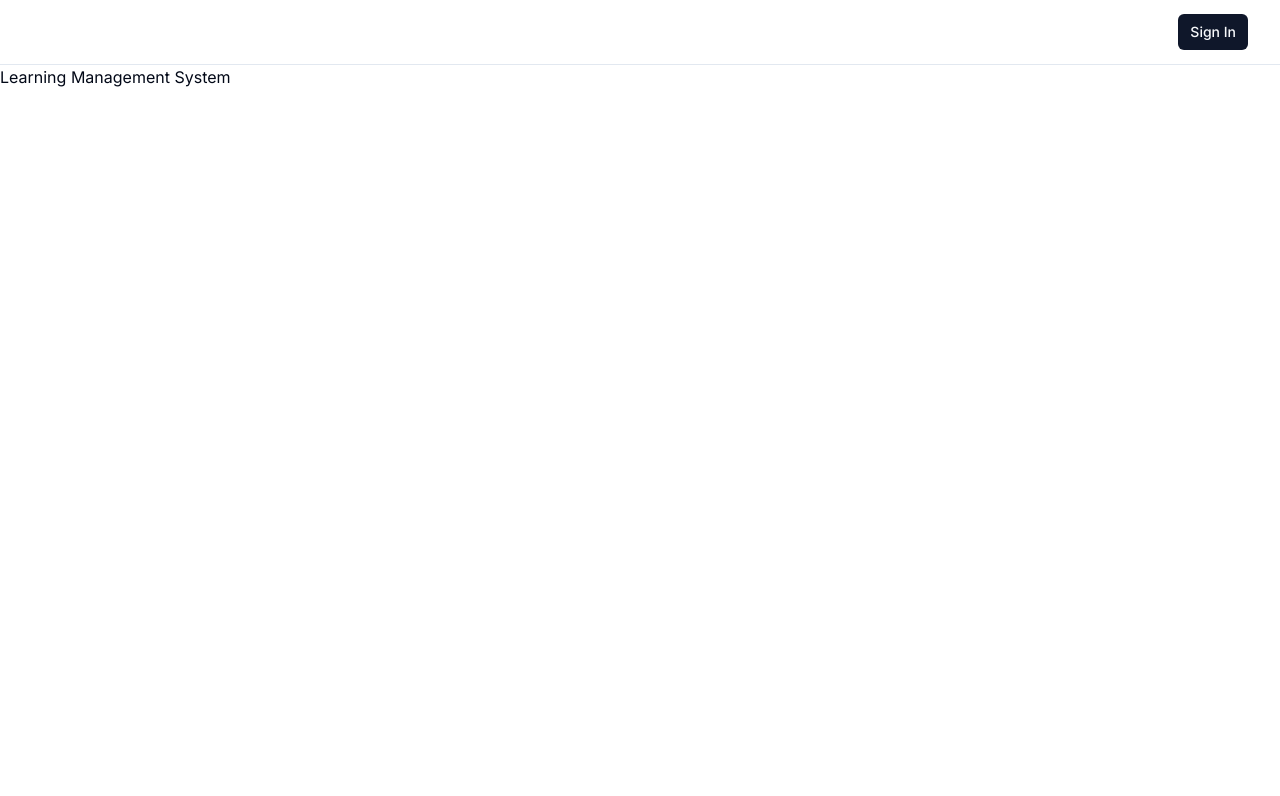
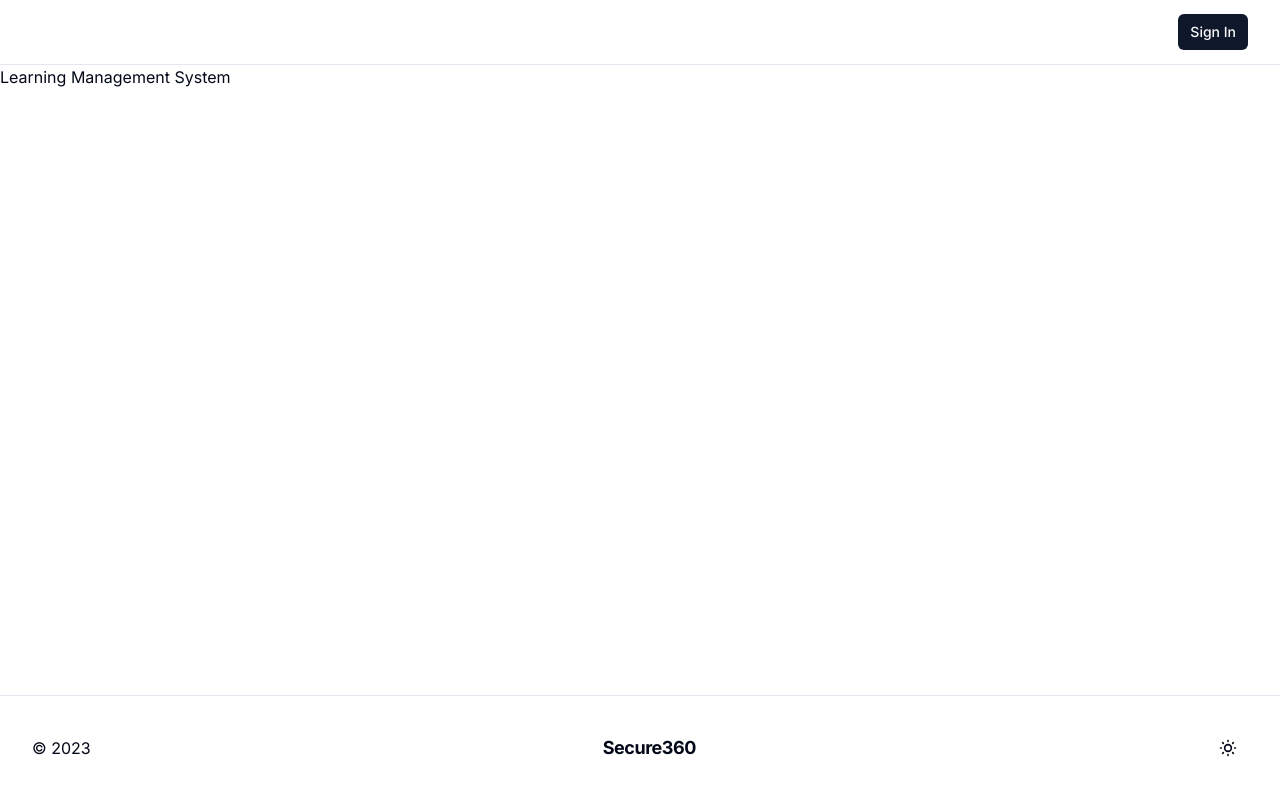
Before and after one commit to folashade012/learning-management-system, a Next.js app: page / in a window 1280 px wide. Shown: the top 796 px of the page. Built offline with nearby package versions, Linux system fonts and the light colour scheme; no server answers.

Commit message:
feat: Added theme provider

```diff
--- a/app/(routes)/layout.tsx
+++ b/app/(routes)/layout.tsx
@@ -1,7 +1,7 @@
 import { currentUser } from "@clerk/nextjs";
 
-// import { SiteFooter } from "@/components/layouts/site-footer"
-import { SiteHeader } from "@/components/layout/site-header";
+import { SiteFooter } from "@/components/site-footer";
+import { SiteHeader } from "@/components/site-header";
 
 interface LobbyLayoutProps {
   children: React.ReactNode;
@@ -14,7 +14,7 @@ export default async function LobbyLayout({ children }: LobbyLayoutProps) {
     <div className='relative flex min-h-screen flex-col'>
       <SiteHeader user={user} />
       <main className='flex-1'>{children}</main>
-      {/* <SiteFooter /> */}
+      <SiteFooter />
     </div>
   );
 }
--- a/app/layout.tsx
+++ b/app/layout.tsx
@@ -4,6 +4,7 @@ import type { Metadata } from "next";
 import { Inter } from "next/font/google";
 
 import { Toaster } from "@/components/ui/toaster";
+import { ThemeProvider } from "@/providers/theme-provider";
 
 const inter = Inter({ subsets: ["latin"] });
 
@@ -22,7 +23,11 @@ export default function RootLayout({
     <ClerkProvider>
       <html lang='en'>
         <body className={inter.className}>
-          <main>{children}</main>
+          <main>
+            <ThemeProvider attribute='class' defaultTheme='system' enableSystem>
+              {children}
+            </ThemeProvider>
+          </main>
           <Toaster />
         </body>
       </html>
--- a/components/auth/oauth-signin.tsx
+++ b/components/auth/oauth-signin.tsx
@@ -1,8 +1,7 @@
 "use client";
 
 import * as React from "react";
-import { isClerkAPIResponseError, useSignIn, currentUser } from "@clerk/nextjs";
-import { redirect } from "next/navigation";
+import { isClerkAPIResponseError, useSignIn } from "@clerk/nextjs";
 import { type OAuthStrategy } from "@clerk/types";
 import { toast } from "sonner";
 import { Button } from "@/components/ui/button";
@@ -22,9 +21,6 @@ export function OAuthSignIn() {
   const { signIn, isLoaded: signInLoaded } = useSignIn();
 
   async function oauthSignIn(provider: OAuthStrategy) {
-    const user = await currentUser();
-    if (user) redirect("/");
-
     if (!signInLoaded) return null;
     try {
       setIsLoading(provider);
--- /dev/null
+++ b/components/site-footer.tsx
@@ -0,0 +1,32 @@
+import Link from "next/link";
+
+import { ThemeToggle } from "@/components/theme-toggle";
+import { Shell } from "@/components/shell";
+
+export function SiteFooter() {
+  const currentYear = new Date().getFullYear();
+  const copyrightDate = 2023 + (currentYear > 2023 ? `-${currentYear}` : "");
+
+  return (
+    <footer className='w-full border-t bg-background'>
+      <Shell>
+        <section
+          id='footer-content'
+          aria-labelledby='footer-content-heading'
+          className='flex justify-between space-x-4 w-full items-center'
+        >
+          <div className='text-base leading-loose'>&copy; {copyrightDate}</div>
+          <Link
+            href='/'
+            className='z-20 flex items-center text-lg font-bold tracking-tight'
+          >
+            <span>Secure360</span>
+          </Link>
+          <div className='flex items-center space-x-1'>
+            <ThemeToggle />
+          </div>
+        </section>
+      </Shell>
+    </footer>
+  );
+}
--- /dev/null
+++ b/components/theme-toggle.tsx
@@ -0,0 +1,28 @@
+"use client";
+
+import { useTheme } from "next-themes";
+
+import { Button } from "@/components/ui/button";
+import { Icons } from "@/components/icons";
+
+export function ThemeToggle() {
+  const { setTheme, theme } = useTheme();
+
+  return (
+    <Button
+      variant='ghost'
+      size='icon'
+      onClick={() => setTheme(theme === "light" ? "dark" : "light")}
+    >
+      <Icons.sun
+        className='h-5 w-5 rotate-0 scale-100 transition-all dark:-rotate-90 dark:scale-0'
+        aria-hidden='true'
+      />
+      <Icons.moon
+        className='absolute h-5 w-5 rotate-90 scale-0 transition-all dark:rotate-0 dark:scale-100'
+        aria-hidden='true'
+      />
+      <span className='sr-only'>Toggle theme</span>
+    </Button>
+  );
+}
--- a/package.json
+++ b/package.json
@@ -30,6 +30,7 @@
     "cmdk": "^0.2.0",
     "lucide-react": "^0.260.0",
     "next": "13.4.9",
+    "next-themes": "^0.2.1",
     "postcss": "8.4.25",
     "query-string": "^8.1.0",
     "react": "18.2.0",
--- /dev/null
+++ b/providers/theme-provider.tsx
@@ -0,0 +1,9 @@
+"use client";
+
+import * as React from "react";
+import { ThemeProvider as NextThemesProvider } from "next-themes";
+import type { ThemeProviderProps } from "next-themes/dist/types";
+
+export function ThemeProvider({ children, ...props }: ThemeProviderProps) {
+  return <NextThemesProvider {...props}>{children}</NextThemesProvider>;
+}
```
Also changed, not shown: components/site-header.tsx (renamed from components/layout/site-header.tsx), 1 other file (tests, documents, lock files or other folders).
